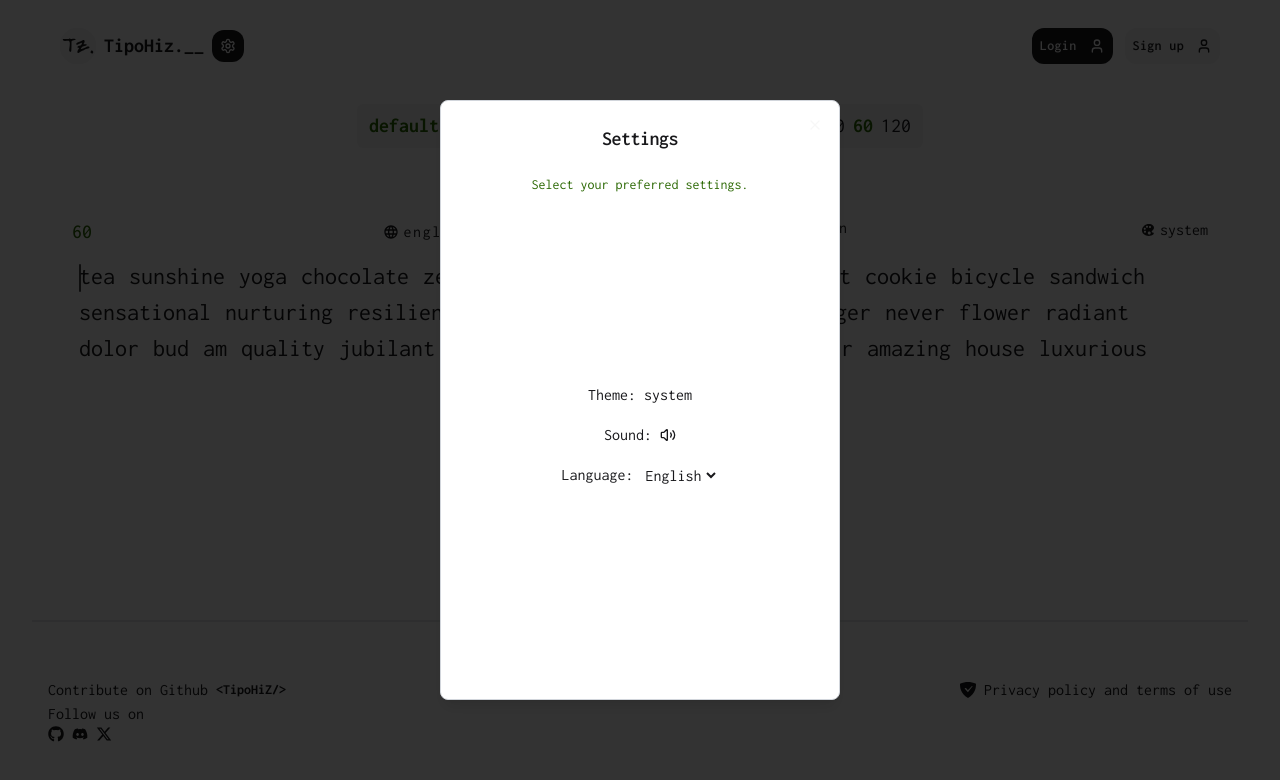
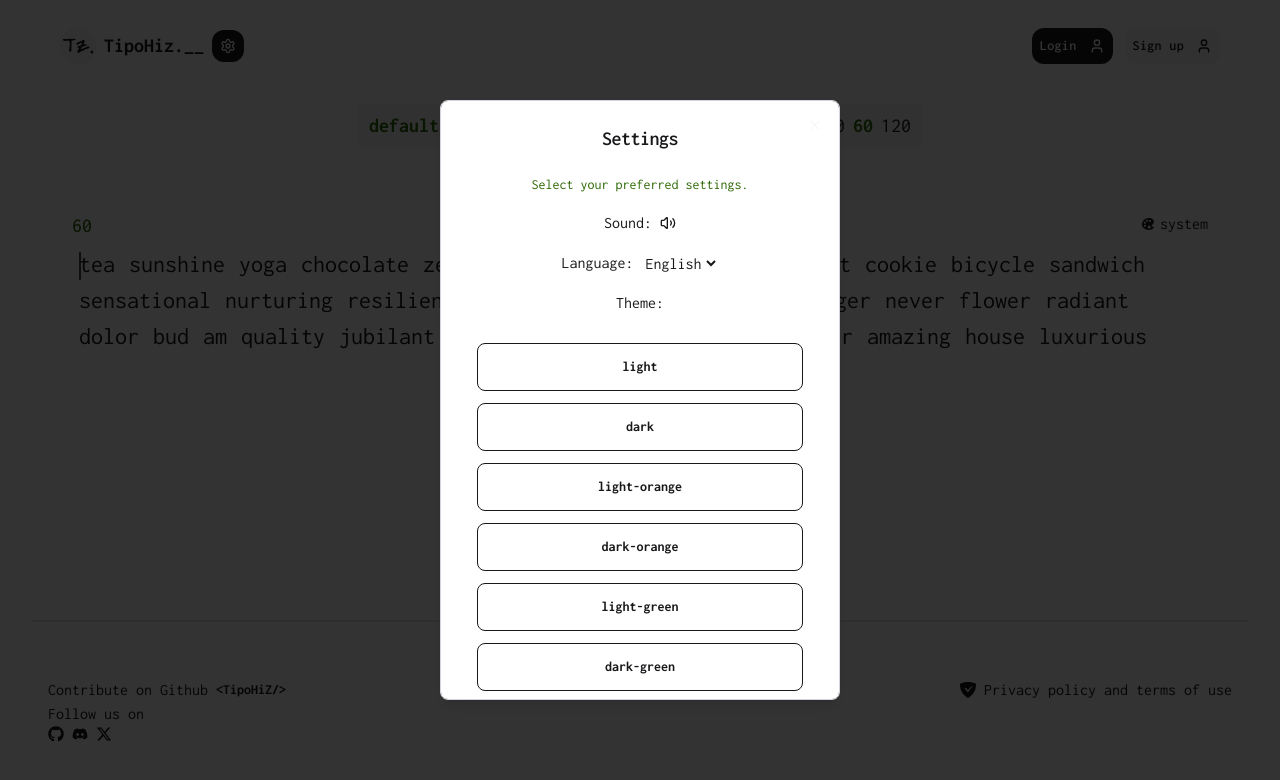
Before and after one commit to JhohannesK/TipoHiZ, a Next.js app: page / in a window 1280 px wide. Both pictures are taken after a click on the button 228 px from the left and 46 px from the top of the page. Shown: the top 780 px of the page. Built offline with nearby package versions, Linux system fonts and the light colour scheme; what simple-zustand-devtools would draw is missing.

Commit message:
fixed the visualization of themes and finished the development of the menu

```diff
--- a/app/(Base)/page.tsx
+++ b/app/(Base)/page.tsx
@@ -3,7 +3,6 @@ import React from 'react';
 import TextArea from '@/components/TextArea';
 import UserSelectPallete from '@/components/UserSelectPallete';
 import ResetTestButton from '@/components/reset-test-button';
-import { MdLanguage } from 'react-icons/md';
 import useTimer from '@/helpers/utils/useTimer';
 import { userConfigStore } from '@/store';
 import useKeydownGetter from '@/helpers/utils/useKeydownGetter';
@@ -14,20 +13,10 @@ import { useSettings } from '@/components/UI/settings-context';
 export default function HomePage() {
    const { time } = userConfigStore((state) => state);
    const { timer, run, reset } = useTimer(1, time);
-   const { sound, toggleSound } = useSettings();
+   const { sound } = useSettings();
 
-   const handleSound = () => {
-      const typingSound = new Audio('/modules/AudioFiles/type.mp3');
-      if (sound) {
-         typingSound.volume = 0;
-      } else {
-         typingSound.volume = 0.1;
-      }
-      toggleSound();
-   };
 
    useKeydownGetter({ run, reset });
-
    return (
       <div>
          <UserSelectPallete reset={reset} />
@@ -44,16 +33,6 @@ export default function HomePage() {
                </button> */}
                <div className="mb-2">{timer}</div>
             </div>
-            <div className="flex items-center justify-center mb-4 tracking-widest lowercase text-input gap-x-1">
-               <MdLanguage className="mt-2" />
-               <p className="cursor-pointer mt-2">english</p>
-            </div>
-
-            <div className="flex items-center justify-center mb-4 tracking-widest lowercase text-input gap-x-1">
-               <button className="outline-none" onClick={handleSound}>
-                  {sound ? 'Sound: On' : 'Sound: Off'}
-               </button>
-            </div>
 
             <div>
                <div className="flex items-center gap-1 cursor-pointer text-input mb-3">
--- a/components/Settings.tsx
+++ b/components/Settings.tsx
@@ -8,13 +8,40 @@ import {
    DialogTitle, DialogTrigger
 } from '@/components/UI/dialog';
 import { LuSettings, LuVolume2, LuVolumeX } from 'react-icons/lu';
-import ThemeChoose from '@/components/expo/theme-choose';
 import { useSettings } from '@/components/UI/settings-context';
+import { useTheme } from 'next-themes';
 
 export default function Settings() {
-
    const [mounted, setMounted] = useState(false); //tracking whether the component is mounted or not
    const { sound, toggleSound } = useSettings();
+   const { setTheme, theme } = useTheme();
+
+   const themes = [
+      'light',
+      'dark',
+      'light-orange',
+      'dark-orange',
+      'light-green',
+      'dark-green',
+      'dark-gray',
+      'midnight-blue',
+      'ocean',
+      'girly',
+      'retro',
+      'sunshine',
+      'hacktoberfest',
+      'cyberpunk',
+   ];
+
+   const handleSound = () => {
+      const typingSound = new Audio('/modules/AudioFiles/type.mp3');
+      if (sound) {
+         typingSound.volume = 0;
+      } else {
+         typingSound.volume = 0.1;
+      }
+      toggleSound();
+   };
 
    useEffect(() => {
       setMounted(true);
@@ -37,13 +64,9 @@ export default function Settings() {
                </DialogDescription>
             </DialogHeader>
             <div className="flex flex-col items-center text-input">
-               <div className="flex gap-2 mb-4">
-                  <span>Theme:</span>
-                  <ThemeChoose />
-               </div>
                <div className="flex  gap-2 mb-4">
                   <span>Sound:</span>
-                  <button className="outline-none" onClick={toggleSound}>
+                  <button className="outline-none" onClick={handleSound}>
                      {sound ? <LuVolume2 /> : <LuVolumeX />}
                   </button>
                </div>
@@ -56,6 +79,24 @@ export default function Settings() {
                      <option value="german">German</option>
                   </select>
                </div>
+               <div className="flex gap-2 mb-4">
+                  <span>Theme:</span>
+               </div>
+               <div className="flex flex-row flex-wrap justify-center gap-3 p-3 w-full overflow-auto">
+                  {themes.map((currtheme) => (
+                     <button
+                        className={`flex items-center justify-center rounded-lg w-full h-12 font-bold text-sm transition duration-300 ease-in-out transform hover:scale-105 focus:outline-none ${
+                           theme === currtheme
+                              ? 'bg-foreground text-input border-input hover:bg-accent hover:text-destructive border-2 transition duration-300 ease-in-out'
+                              : 'bg-background text-input border border-input hover:bg-accent hover:text-destructive transition duration-150 ease-in-out'
+                        }`}
+                        key={currtheme}
+                        onClick={() => setTheme(currtheme)}
+                     >
+                        {currtheme}
+                     </button>
+                  ))}
+               </div>
             </div>
          </DialogContent>
       </Dialog>
```
